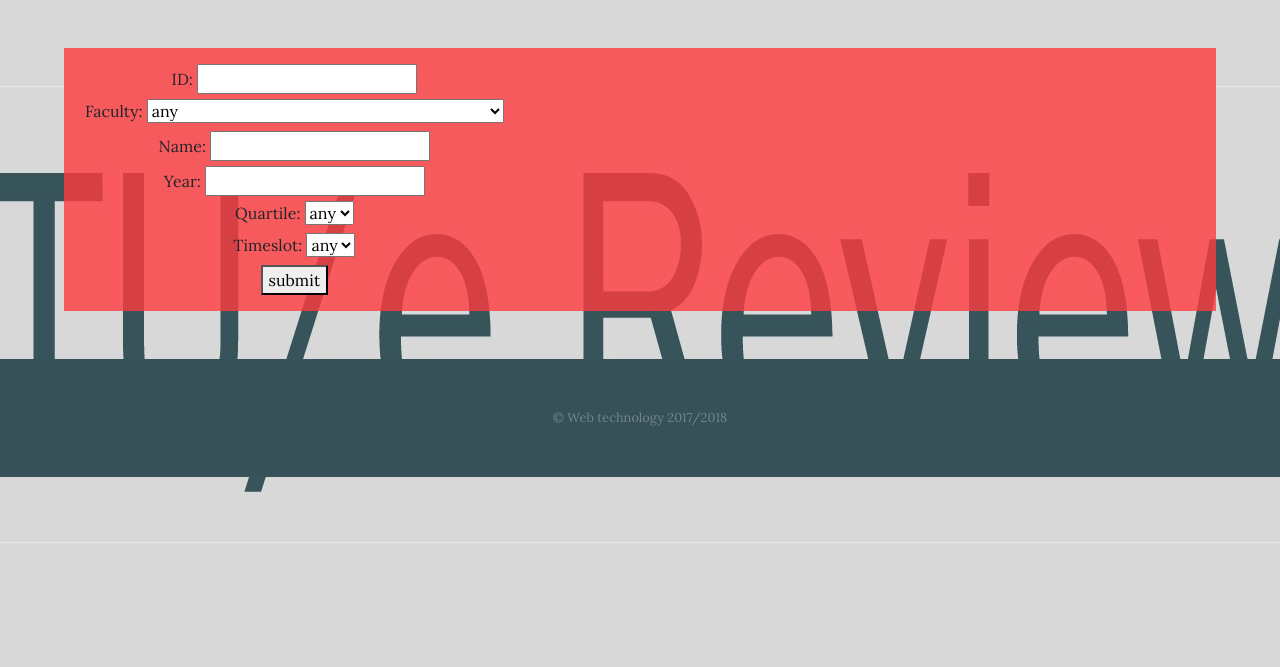
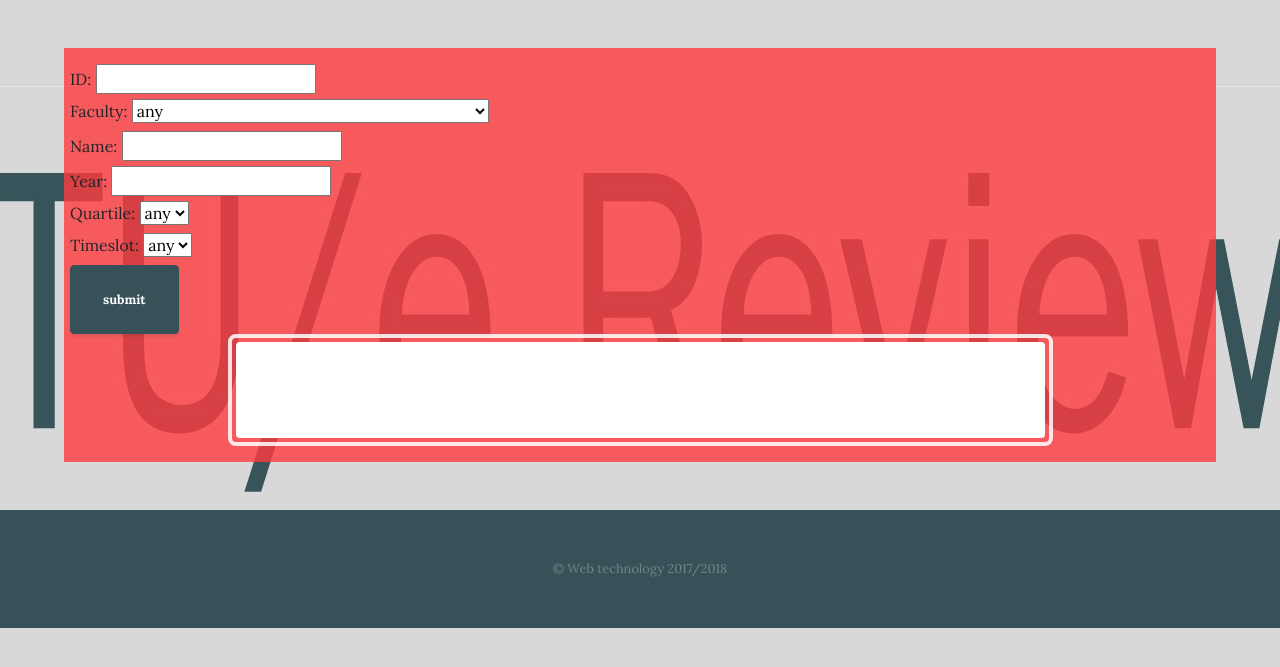
Before and after one commit to mousetail/2ID60-review-app, a Django app: page /search in a window 1280 px wide. Shown: the part 86-753 px from the top of the page. Run offline with Django 3.2, Linux system fonts and the light colour scheme; some libraries are stand-ins or nearby versions.

Commit message:
Small changes to course and search looks

```diff
--- a/djangoproject/tureview/templates/tureview/base.html
+++ b/djangoproject/tureview/templates/tureview/base.html
@@ -49,7 +49,7 @@
               </a>
             </li>
             <li class="nav-item px-lg-4">
-              <a class="nav-link text-uppercase text-expanded" href="course.html">course</a>
+              <a class="nav-link text-uppercase text-expanded" href="course/all/">course</a>
             </li>
             <li class="nav-item px-lg-4">
               <a class="nav-link text-uppercase text-expanded" href="search.html">Search</a>
--- a/djangoproject/tureview/templates/tureview/course.html
+++ b/djangoproject/tureview/templates/tureview/course.html
@@ -2,9 +2,11 @@
 {% load static %}
 
 {% block content %}
-<section>
+<section class="page-section cta">
   <div class="container">
     <div class="row">
+      <div class="col-xl-9 mx-auto">
+        <div class="cta-inner text-center rounded">
           {% for review in reviews %}
           <div class="col-12 col-md-6">
             <h5>{{ review.reviewShort }}</h5>
@@ -14,5 +16,7 @@
           {% endfor %}
         </div>
       </div>
+    </div>
+  </div>
 </section>
 {% endblock %}
--- a/djangoproject/tureview/templates/tureview/search.html
+++ b/djangoproject/tureview/templates/tureview/search.html
@@ -4,7 +4,7 @@
 {% block content %}
 <section class="page-section cta">
   <div class="container">
-    <div class="row center">
+    <div class="row">
       <!--<html>
       <head>
           <title>tureview</title> -->
@@ -16,9 +16,7 @@
               <div id="cID"></div>
               <div id="cName"></div>
               <div id="cShortDesc"></div>
-              <div id="cYears">
-
-              </div>
+              <div id="cYears"></div>
           </div>
           <div id="yearTemplate" style="display: none;">
               <span id="yName"></span>
@@ -28,6 +26,7 @@
               <span id="qName"></span>
               <span id="qSlots"></span>
           </span>
+
           <form id="searchform" method="POST">
               <label for="idfield">ID: </label>
               <input id="idfield" name="courseID"><br>
@@ -62,11 +61,20 @@
                   {% endfor %}
               </select><br>
 
-              <button type="submit">submit</button>
+              <button type="submit" class="btn btn-primary btn-xl center">submit</button>
           </form>
 
-          <div id="result">
+          <div class="container">
+            <div class="row">
+              <div class="col-xl-9 mx-auto">
+                <div class="cta-inner text-center rounded">
+                  <div id="result">
+                  </div>
+                </div>
+              </div>
+            </div>
           </div>
+
       <!--
       </body>
       </html> -->
```
Lines whose indentation alone changed are shown as unchanged.
